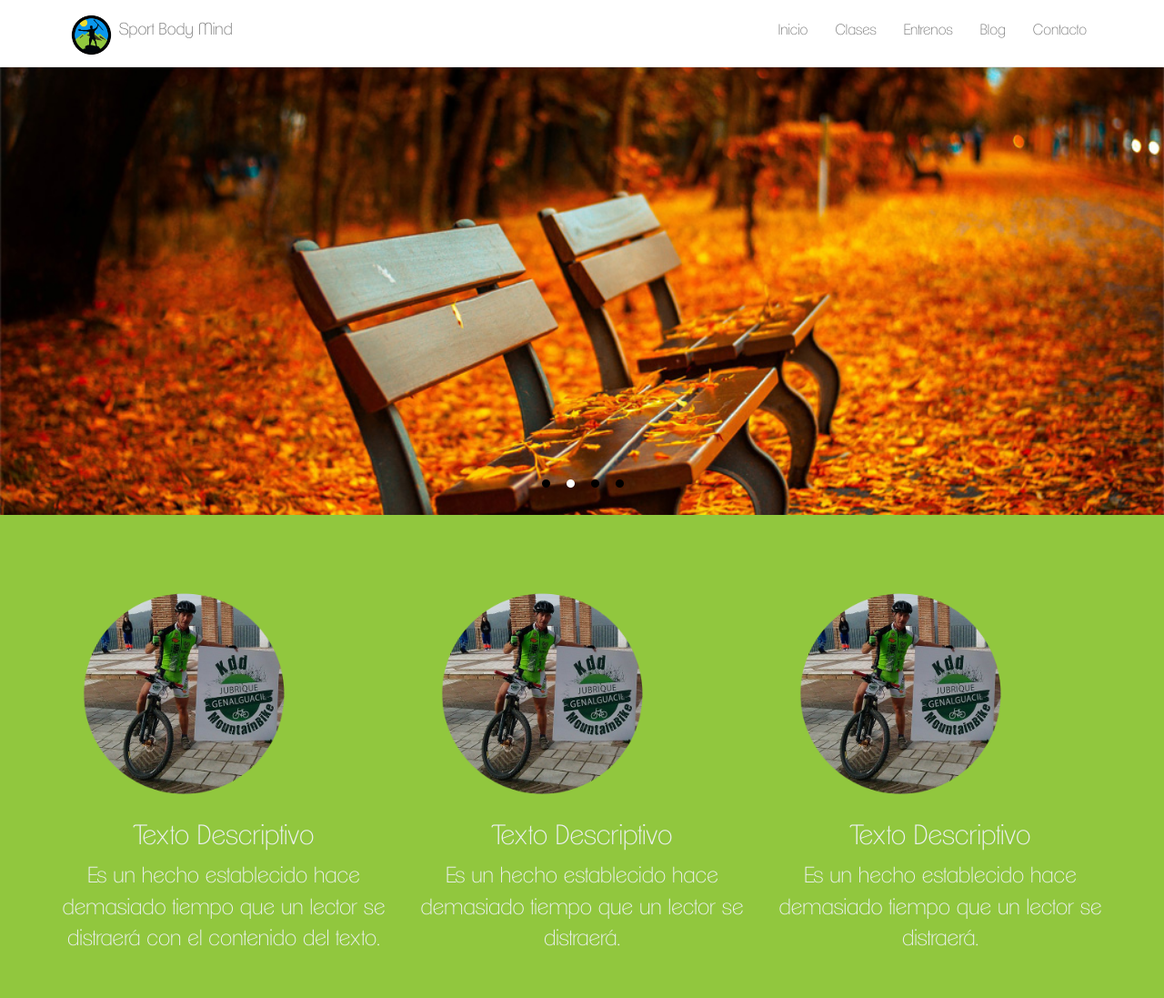
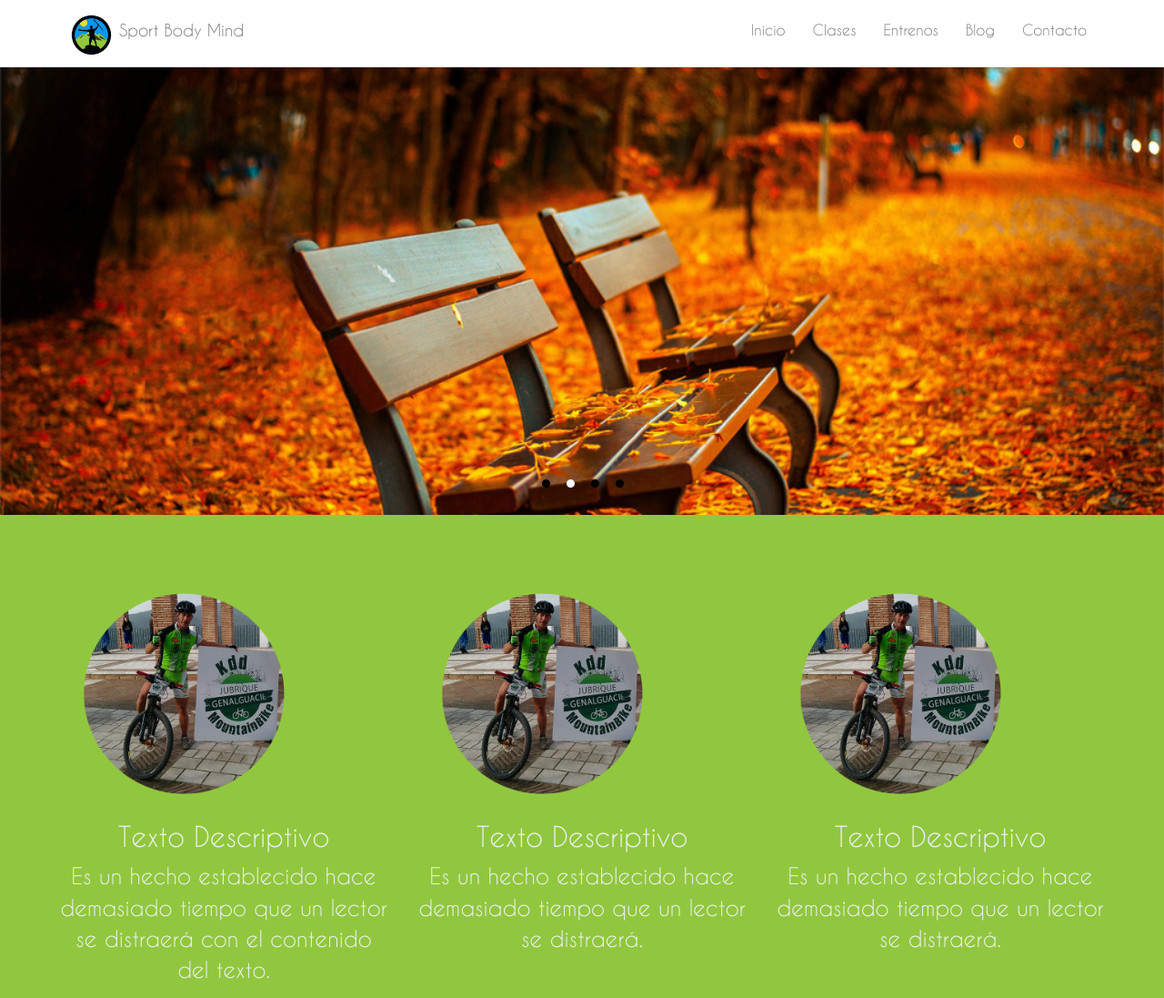
Before and after one commit to marialobillo/sportbodymind, a plain HTML site: page index.html in a window 1280 px wide. Shown: the top 1097 px of the page at 91% size. Drawn offline with Linux system fonts and the light colour scheme.

Commit message:
new fonts

```diff
--- a/css/custom.css
+++ b/css/custom.css
@@ -1,12 +1,23 @@
 @font-face{
-    font-family: 'gravity-book';
+    font-family: 'gravity';
     src: url('css/gravity/Gravity-book.ttf') format('truetype');
 }
 @font-face{
-    font-family: 'clemente_pd';
+    font-family: 'clemente';
     src: url('/css/clemente_pd/ClementePDac-ExtraLight.ttf') format('truetype');
 
 }
+@font-face{
+    font-family: 'clemente';
+    src: url('/css/sui_generis/sui_generis_rg.ttf');
+}
+
+@font-face{
+    font-family: 'clemente_pd';
+    src: url('/css/caviar_dreams/CaviarDreams.ttf');
+}
+
+/* ==================================================  */
 
 body{
     font-family: 'clemente_pd', Arial, sans-serif;
@@ -17,7 +28,7 @@ body{
   .navbar-wrapper {
 
 
-    font-family: 'clemente_pd', Arial, sans-serif;
+    font-family: 'clement_pd', Arial, sans-serif;
             position: absolute;
             top: 20px;
             left: 0;
```
Also changed, not shown: css/caviar_dreams/CaviarDreams.ttf (added), css/caviar_dreams/CaviarDreams_Bold.ttf (added), css/caviar_dreams/CaviarDreams_BoldItalic.ttf (added), css/caviar_dreams/CaviarDreams_Italic.ttf (added), css/sui_generis/sui_generis_rg.ttf (added).
